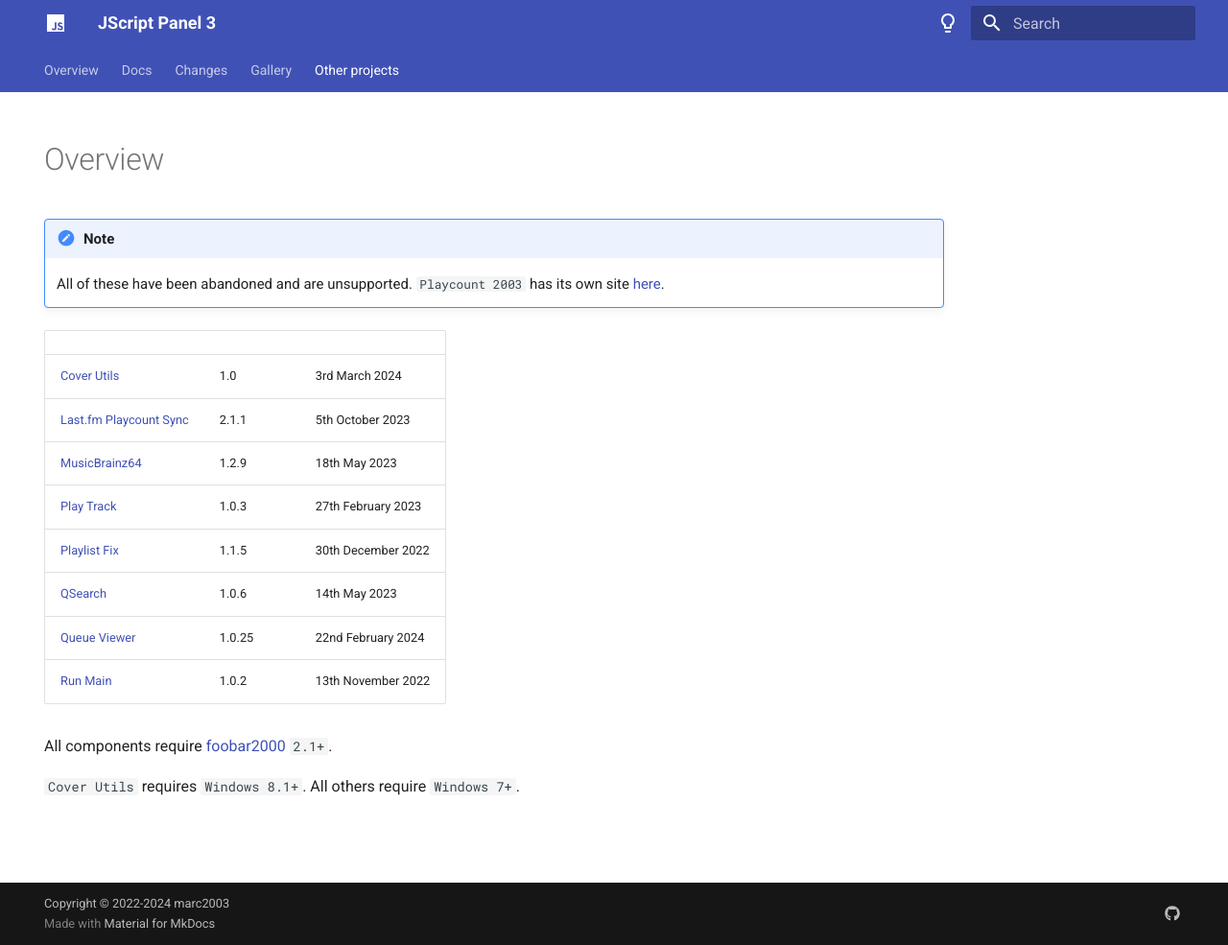
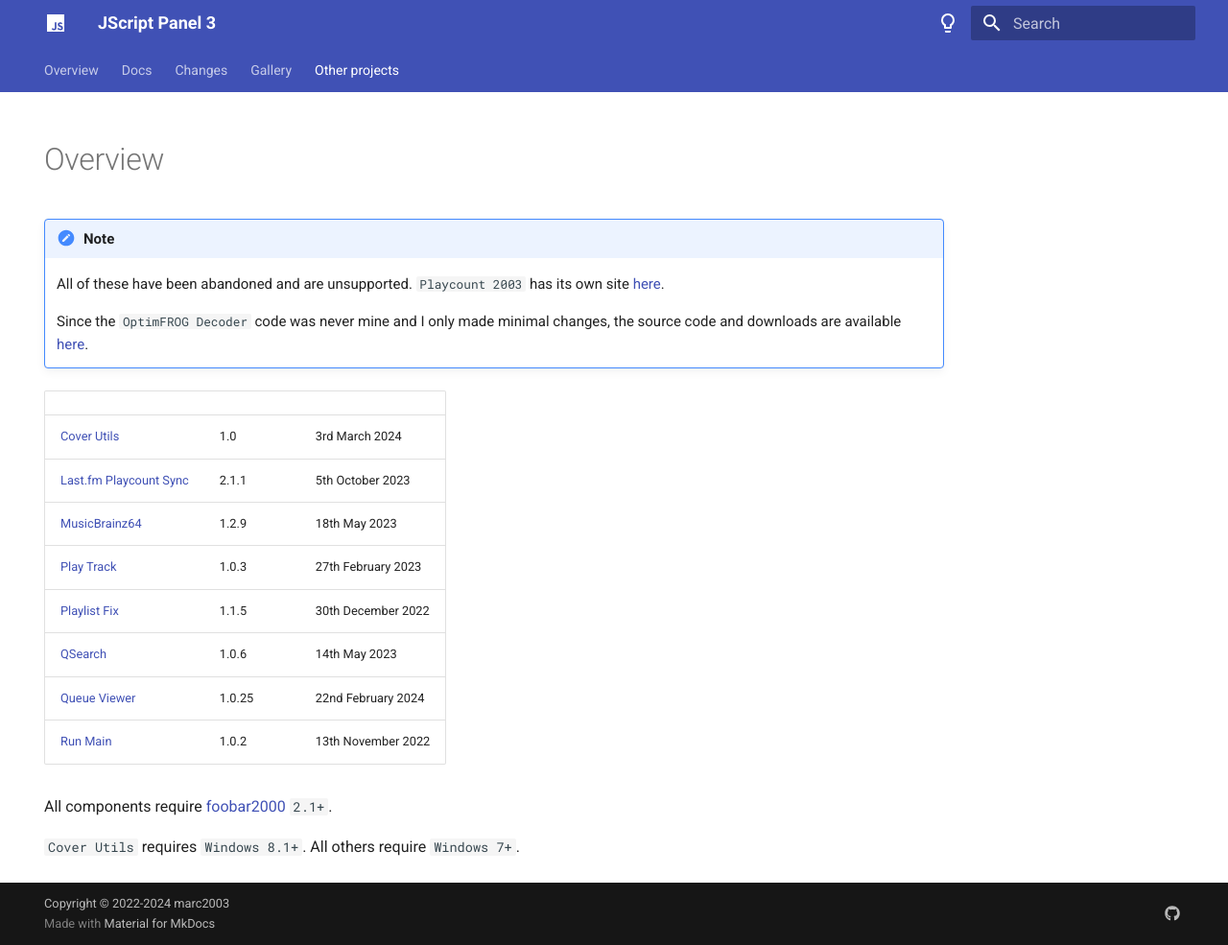
Before and after one commit to jscript-panel/jscript-panel.github.io, an MkDocs documentation site: the page built from docs/other/index.md, in a window 1280 px wide and 985 px high. Shown: the whole window at 96% size. Built offline with MkDocs 1.6.1 and Material for MkDocs 9.7.7, drawn with Linux system fonts in a browser that asks for light colours.

Commit message:
Add OptimFROG link

```diff
--- a/docs/other/index.md
+++ b/docs/other/index.md
@@ -4,6 +4,8 @@
 
 !!! note
 	All of these have been abandoned and are unsupported. `Playcount 2003` has its own site [here](https://marc2k3.github.io/foo_playcount_2003/).
+
+	Since the `OptimFROG Decoder` code was never mine and I only made minimal changes, the source code and downloads are available [here](https://github.com/marc2k3/foo_input_ofr).
 
 ||||
 |:---|:---|:---|
```
